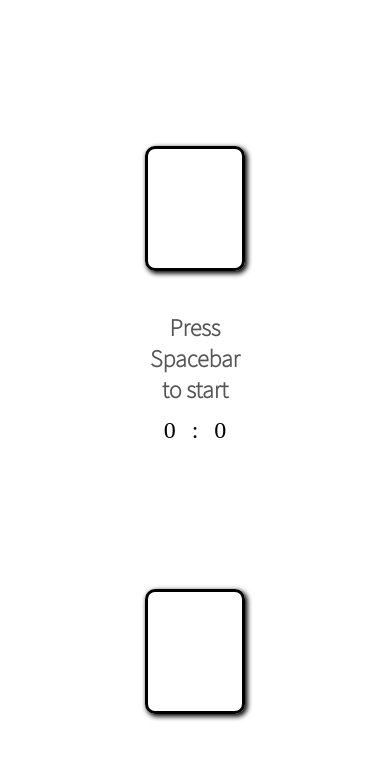
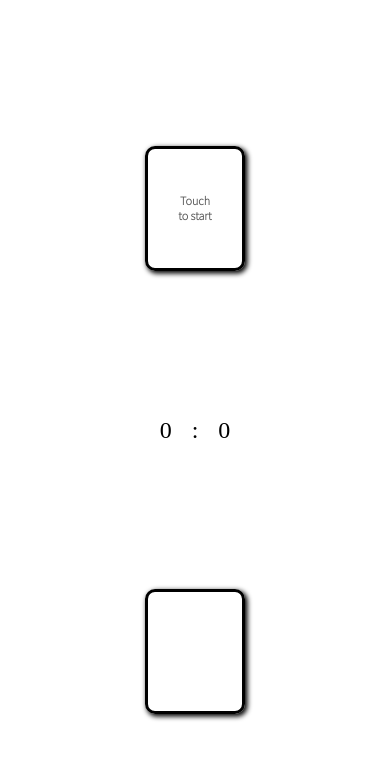
Before and after one commit to bahnaa/Cards, a plain HTML site: page index.html in a window 390 px wide. Drawn offline with Linux system fonts and the light colour scheme.

Commit message:
Add/Improve instruction's position on both mobile and desktop

```diff
--- a/index.html
+++ b/index.html
@@ -9,7 +9,11 @@
     <script src="https://kit.fontawesome.com/afb0e76779.js" crossorigin="anonymous"></script>
 </head>
 <body>
-    <div class="card-one"></div>
+    <div class="card-one">
+        <h1 class="instruction mobile">Touch
+        to start
+        </h1>
+    </div>
     <div class="score">
         <p class="score-left"></p>
         <p class="comma">:</p>
--- a/main.js
+++ b/main.js
@@ -5,7 +5,7 @@ const cardTwo = document.querySelector(".card-two");
 let scoreCardOne = document.querySelector(".score-left");
 let scoreCardTwo = document.querySelector(".score-right");
 const playAgainBtn = document.querySelector(".repeat-game");
-const instruction = document.querySelector(".instruction");
+const instruction = document.querySelectorAll(".instruction");
 
 scoreCardOne.textContent = 0;
 scoreCardTwo.textContent = 0;
@@ -103,7 +103,10 @@ function checkWinner() {
 
 function spaceStartHandler(e) {
     if(e.keyCode === 32) {
-        instruction.style.display="none";
+        for (const instr of instruction) {
+            instr.style.display="none";
+        }
+        cardOne.style.display="block";
         render();
     }
 }
--- a/style.css
+++ b/style.css
@@ -22,6 +22,10 @@ body {
     font-family: "Source Sans Pro", sans-serif;
 }
 
+.instruction.mobile {
+    display: none;
+}
+
 .card-one,
 .card-two {
     box-sizing: border-box;
@@ -38,8 +42,6 @@ body {
 div.score {
     margin: 0 128px 0 128px;
     position: relative;
-    display: flex;
-    justify-content: center;
 }
 
 div.score p {
@@ -95,6 +97,7 @@ button.repeat-game.visible {
     border: 1px solid black;
     cursor: pointer;
     font-variant: small-caps;
+
 }
 
 button.repeat-game.visible:hover {
@@ -130,6 +133,23 @@ button.repeat-game.visible:hover {
 @media (max-width: 918px) {
     body {
         flex-direction: column;
+    }
+
+    .instruction {
+        display: none;
+    }
+
+    .card-one {
+        position: relative;
+        display: flex;
+        justify-content: center;
+        align-items: center;
+    }
+
+    .instruction.mobile {
+        display: block;
+        position: static;
+        font-size: 0.75rem;
     }
 
     button.repeat-game.visible {
```
